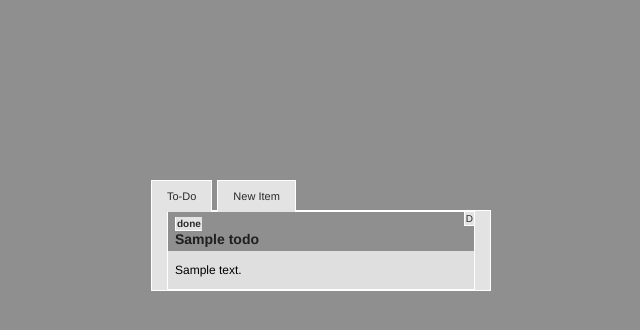
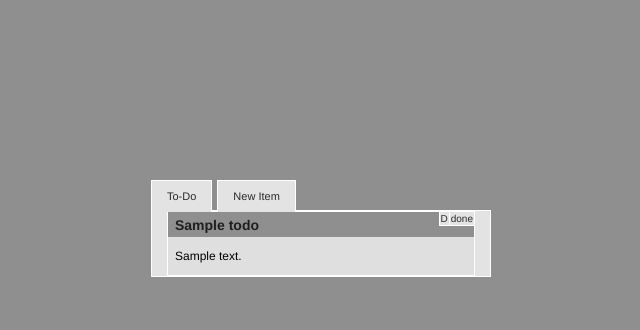
Before and after one commit to naman554/todo_app, a PHP site: page / in a window 1280 px wide. Shown: the top 330 px of the page, without its empty margins (319-959 px from the left). Run offline with PHP 8.4, Linux system fonts and the light colour scheme; tables that the repository leaves empty hold one stand-in row (values such as "Sample post").

Commit message:
third commit

```diff
--- a/css/default.css
+++ b/css/default.css
@@ -131,3 +131,9 @@ div.item a:hover{
 #addNewEntry{
 	padding: 0;
 }
+
+#abc{
+
+	float:right;
+
+}
--- a/delete.php
+++ b/delete.php
@@ -8,6 +8,7 @@
 	$i=$_GET["id"];
 	//echo $i;
 	mysql_query("DELETE  FROM todo WHERE id = '$i'");
+	header("Location:index.php");
 	//die();
 
 ?>
--- a/index.php
+++ b/index.php
@@ -18,6 +18,7 @@
 			<ul id="tabs">
 				<li id="todo-tab" class="selected"><a href="index.php">To-Do</a></li>
 				<li id="todo-tab" class="selected"><a href="newitem.php">New Item</a></li>
+
 				<div id="response"></div>
 
 
@@ -36,13 +37,13 @@
 								$id = $a["id"];
 								echo '<div class="item">';
 
-									echo '<h4><form method="POST">
-  								             <a href="done.php?id='.$id.'">done</a>
-  											</form>'.$title.'</h4>';
+									echo '<h4>
+
+  											'.$title.'</h4>';
 									echo'<p>'.$description.'</p>';
 									echo'<input type="hidden" nam="id" id="id" value="$id"/>';
 									echo'<div class="options">';
-										echo'<a class="deleteEntryAnchor" href="delete.php?id='.$id.'">D</a>';
+										echo'<a href="done.php?id='.$id.'" id="abc">done</a><a class="deleteEntryAnchor" href="delete.php?id='.$id.'">D</a>';
 
 									echo'</div>';
 							}// end of while
```
Also changed, not shown: done.php (+6 -2 lines).
